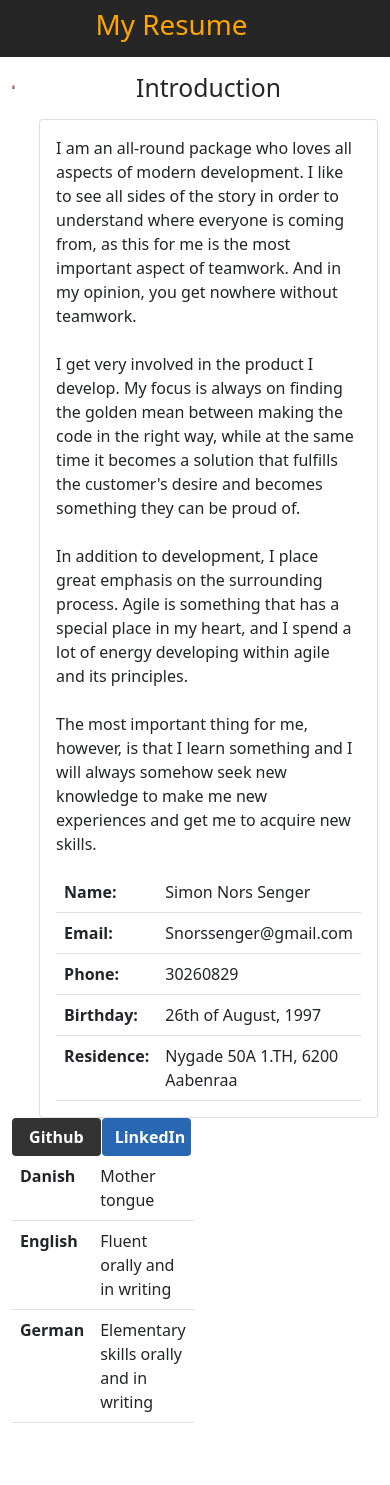
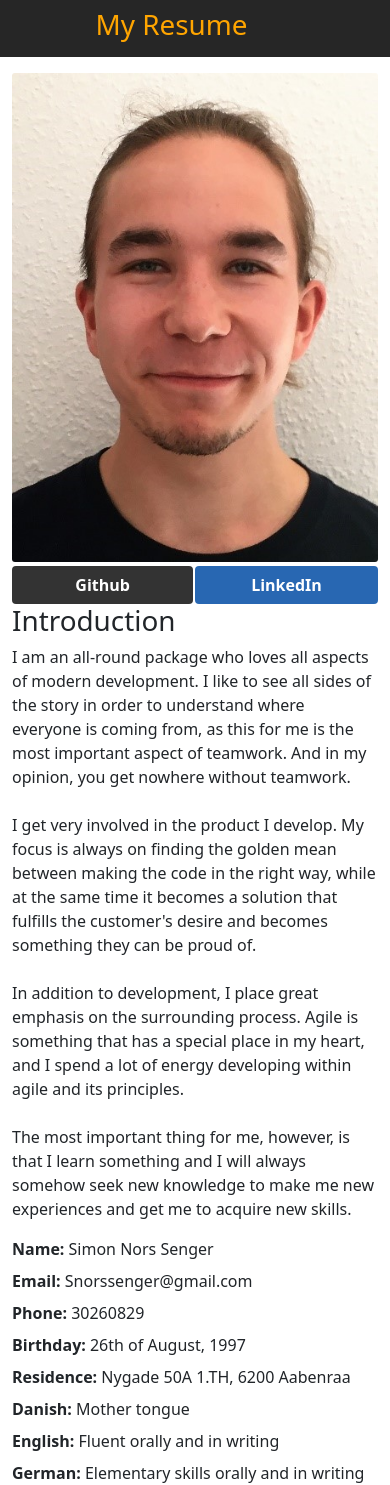
Before and after one commit to Eb0nheart/Resume, an Angular app in the folder Resume/ClientApp/: page / in a window 390 px wide. Before the commit the page ends 1439 px from the top, so only its background shows below. Built offline with nearby package versions, Linux system fonts and the light colour scheme.

Commit message:
Finished introduction page with ok responsiveness

```diff
--- a/Resume/ClientApp/src/app/home/home.component.html
+++ b/Resume/ClientApp/src/app/home/home.component.html
@@ -1,62 +1,26 @@
 <div class="row">
-    <div class="col">
-        <img src="assets/Billede.jpg" class="card-img" alt="My face">
+    <div class="col-sm">
+        <img src="assets/Billede.jpg" class="card-img" alt="Picture of me">
+            <div class="mt-1">
+                <a class="btn github" href="https://github.com/Eb0nheart" target="_blank"><b>Github</b></a>
+                <a class="btn linkedin" href="https://www.linkedin.com/in/simon-senger-398954168/" target="_blank"><b>LinkedIn</b></a>
+            </div>
     </div>
     <div class="col">
-        <h2 class="text-center header-text-bg-other mb-3">Introduction</h2>
-        <div class="card" >
-            <div class="card-body">
+        <h1>Introduction</h1>
         <p class="card-text">
             I am an all-round package who loves all aspects of modern development. I like to see all sides of the story in order to understand where everyone is coming from, as this for me is the most important aspect of teamwork. And in my opinion, you get nowhere without teamwork. <br/><br/>
             I get very involved in the product I develop. My focus is always on finding the golden mean between making the code in the right way, while at the same time it becomes a solution that fulfills the customer's desire and becomes something they can be proud of. <br/><br/>
             In addition to development, I place great emphasis on the surrounding process. Agile is something that has a special place in my heart, and I spend a lot of energy developing within agile and its principles. <br/> <br/>
             The most important thing for me, however, is that I learn something and I will always somehow seek new knowledge to make me new experiences and get me to acquire new skills. <br/>
         </p>
-                <table class="table m-0">
-                    <tbody>
-                        <tr>
-                            <th>Name:</th>
-                            <td>Simon Nors Senger</td>
-                        </tr>
-                        <tr>
-                            <th>Email:</th>
-                            <td>Snorssenger@gmail.com</td>
-                        </tr>
-                        <tr>
-                            <th>Phone:</th>
-                            <td>30260829</td>
-                        </tr>
-                        <tr>
-                            <th>Birthday:</th>
-                            <td>26th of August, 1997</td>
-                        </tr>
-                        <tr>
-                            <th>Residence:</th>
-                            <td>Nygade 50A 1.TH, 6200 Aabenraa</td>
-                        </tr>
-                    </tbody>
-                </table>
+        <div class="mb-2 mt-2"><b>Name:</b> Simon Nors Senger</div>
+        <div class="mb-2 mt-2"><b>Email:</b> Snorssenger@gmail.com</div>
+        <div class="mb-2 mt-2"><b>Phone:</b> 30260829</div>
+        <div class="mb-2 mt-2"><b>Birthday:</b> 26th of August, 1997</div>
+        <div class="mb-2 mt-2"><b>Residence:</b> Nygade 50A 1.TH, 6200 Aabenraa</div>
+        <div class="mb-2 mt-2"><b>Danish:</b> Mother tongue</div>
+        <div class="mb-2 mt-2"><b>English:</b> Fluent orally and in writing</div>
+        <div class="mt-2"><b>German:</b> Elementary skills orally and in writing</div>
     </div>
 </div>
-    </div>
-</div>
-<div class="" style="width: 49%;">
-    <a class="btn github" href="https://github.com/Eb0nheart" target="_blank"><b>Github</b></a>
-    <a class="btn linkedin" href="https://www.linkedin.com/in/simon-senger-398954168/" target="_blank"><b>LinkedIn</b></a>
-    <table class="table">
-        <tbody>
-            <tr>
-                <th>Danish</th>
-                <td>Mother tongue</td>
-            </tr>
-            <tr>
-                <th>English</th>
-                <td>Fluent orally and in writing</td>
-            </tr>
-            <tr>
-                <th>German</th>
-                <td>Elementary skills orally and in writing</td>
-            </tr>
-        </tbody>
-    </table>
-</div>
```
Lines whose indentation alone changed are shown as unchanged.
